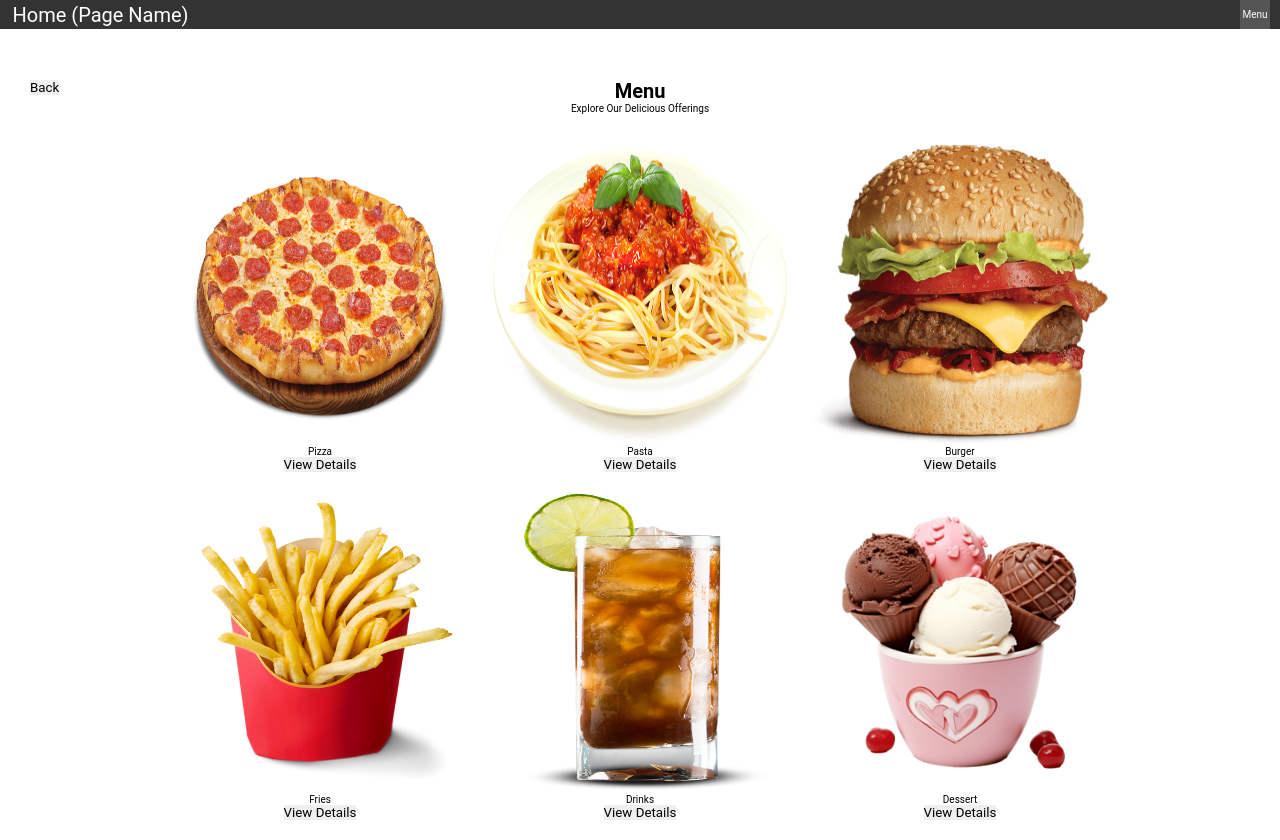
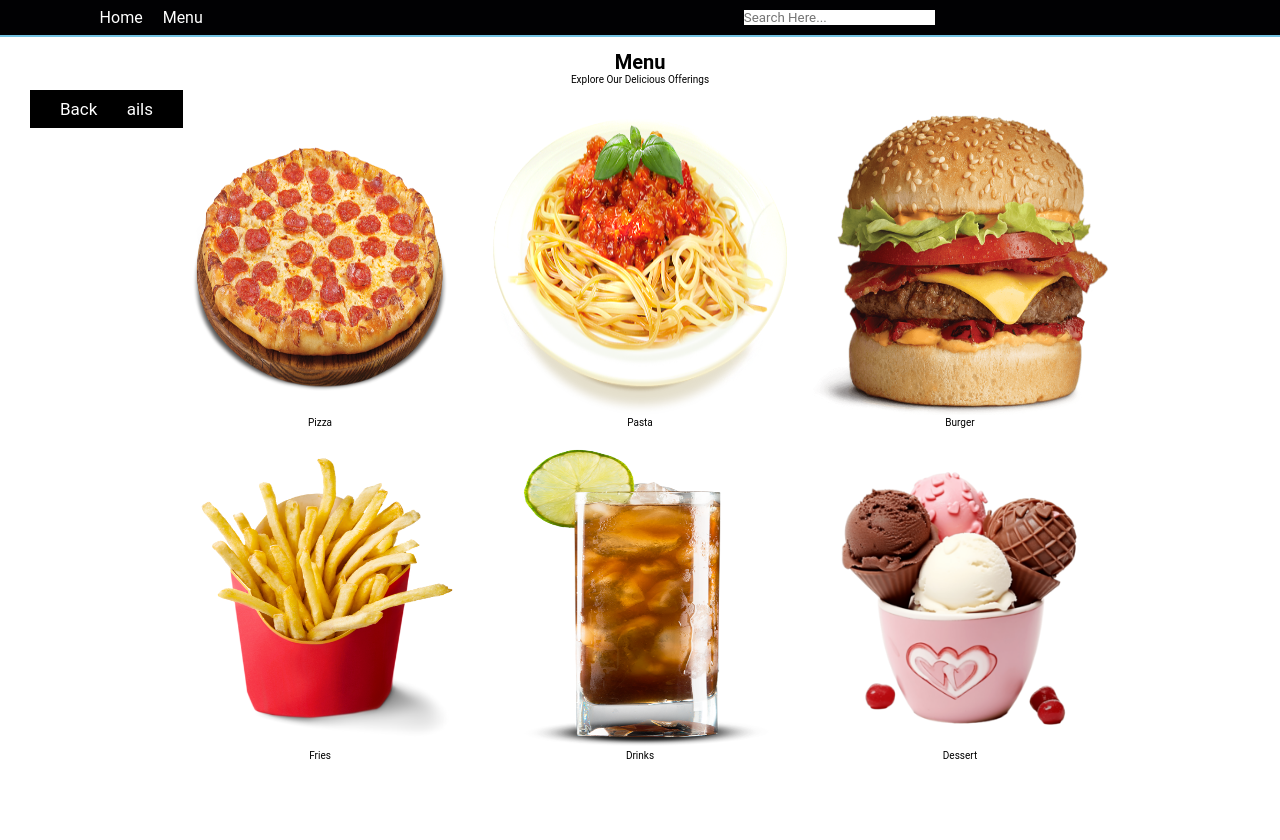
Before and after one commit to garquiza/MENU_BILLING-REPO, a React (Create React App) app in the folder menubilling/: page /menu in a window 1280 px wide. After the commit the page ends 800 px from the top, so only its background shows below. Built offline with nearby package versions, Linux system fonts and the light colour scheme.

Commit message:
Update Navbar, Home, Menu, and Style

```diff
--- a/menubilling/src/Navbar.js
+++ b/menubilling/src/Navbar.js
@@ -1,27 +1,53 @@
-import { Link, useMatch, useResolvedPath } from "react-router-dom";
+import React, { useRef } from "react";
+import { Link } from "react-router-dom";
 
-export default function Navbar() {
-  return (
-    <nav className="nav">
-      <Link to="/" className="site-title">
-        Home (Page Name)
-      </Link>
-      <ul>
-        <CustomLink to="/menu">Menu</CustomLink>
-      </ul>
-    </nav>
-  );
-}
+const Navbar = () => {
+  const navbarRef = useRef();
+  const searchRef = useRef();
+  const cartRef = useRef();
 
-function CustomLink({ to, children, ...props }) {
-  const resolvedPath = useResolvedPath(to);
-  const isActive = useMatch({ path: resolvedPath.pathname, end: true });
+  const navbarHandler = () => {
+    navbarRef.current.classList.toggle("active");
+    searchRef.current.classList.remove("active");
+    cartRef.current.classList.remove("active");
+  };
+
+  const searchHandler = () => {
+    searchRef.current.classList.toggle("active");
+    navbarRef.current.classList.remove("active");
+    cartRef.current.classList.remove("active");
+  };
+
+  const cartHandler = () => {
+    cartRef.current.classList.toggle("active");
+    searchRef.current.classList.remove("active");
+    navbarRef.current.classList.remove("active");
+  };
 
   return (
-    <li className={isActive ? "active" : ""}>
-      <Link to={to} {...props}>
-        {children}
-      </Link>
-    </li>
+    <>
+      <header className="header">
+
+        <nav className="navbar" ref={navbarRef}>
+          <Link to="/">Home</Link>
+          <Link to="/menu">Menu</Link>
+
+        </nav>
+        <div className="icons">
+          <div className="fas fa-search" id="search-btn" onClick={searchHandler}></div>
+          <div className="fas fa-shopping-cart" id="cart-btn" onClick={cartHandler}></div>
+          <div className="fas fa-bars" id="menu-btn" onClick={navbarHandler}></div>
+        </div>
+        <div className="search-form" ref={searchRef}>
+          <input type="search" id="search-box" placeholder="search here..." />
+          <label htmlFor="search-box" className="fas fa-search"></label>
+        </div>
+        <div className="cart-items-container" ref={cartRef}>
+          {/* Render cart items here */}
+        </div>
+      </header>
+    </>
   );
-}
+};
+
+export default Navbar;
--- a/menubilling/src/pages/Home.js
+++ b/menubilling/src/pages/Home.js
@@ -10,7 +10,7 @@ export default function Home() {
           <h1>Menu Billing Web Application</h1>
           <p>Delicious food for every mood</p>
           <Link to="/menu">
-            <button>Order Now</button>
+            <button className="btn">Order Now</button>
           </Link>
         </div>
         <div className="image-content">
--- a/menubilling/src/pages/Menu.js
+++ b/menubilling/src/pages/Menu.js
@@ -31,7 +31,7 @@ const Menu = () => {
       {/* BACK BUTTON */}
       <div className="back-button">
         <Link to="/">
-          <button>Back</button>
+          <button className="back-button">Back</button>
         </Link>
       </div>
     </div>
--- a/menubilling/src/styles.css
+++ b/menubilling/src/styles.css
@@ -43,8 +43,10 @@ body {
     text-align: center;
 }
 
+/*Navigation Bar */
 .nav {
-    background-color: #333;
+    background: rgb(8,255,241);
+    background: radial-gradient(circle, rgba(8,255,241,1) 0%, rgba(255,255,255,1) 0%, rgba(255,255,255,1) 0%, rgba(222,252,243,1) 0%, rgba(57,255,242,1) 59%);
     color: white;
     display: flex;
     justify-content: space-between;
@@ -80,6 +82,47 @@ body {
 
 .nav li:hover {
     background-color: #777;
+}
+
+.header {
+  background: #010103;
+  display: flex;
+  align-items: center;
+  justify-content: space-between;
+  padding: 8px 7%;
+  border-bottom: 0.2rem solid #73c2e1;
+  position: fixed;
+  top: 0;
+  left: 0;
+  right: 0;
+  z-index: 1000;
+}
+
+.header .logo img {
+  max-width: 75px;
+}
+
+.header .navbar a {
+  margin: 0 1rem;
+  font-size: 1.6rem;
+  color: #fff;
+}
+
+.header .navbar a:hover {
+  color: #73c2e1;
+  border-bottom: 0.1rem solid #73c2e1;
+  padding-bottom: 0.5rem;
+}
+
+.header .icons div {
+  color: #fff;
+  cursor: pointer;
+  font-size: 2.5rem;
+  margin-left: 2rem;
+}
+
+.header .icons div:hover {
+  color: #73c2e1;
 }
 
 /* HOME PAGE STYLE */
@@ -135,10 +178,38 @@ img {
 /* .view-details-button {
 } */
 
+.view-details-button {
+    position: fixed;
+    top: 80px;
+    left: 30px;
+    margin-top: 1rem;
+    display: inline-block;
+    padding: 0.9rem 3rem;
+    font-size: 1.7rem;
+    color: #fff;
+    background: black;
+    cursor: pointer;
+}
+
+.view-details-button:hover {
+    letter-spacing: 0.2rem;
+}
+
 .back-button {
     position: fixed;
     top: 80px;
     left: 30px;
+    margin-top: 1rem;
+    display: inline-block;
+    padding: 0.9rem 3rem;
+    font-size: 1.7rem;
+    color: #fff;
+    background: black;
+    cursor: pointer;
+    }
+
+.back-button:hover {
+    letter-spacing: 0.2rem;
 }
 
 .btn {
@@ -147,7 +218,7 @@ img {
   padding: 0.9rem 3rem;
   font-size: 1.7rem;
   color: #fff;
-  background: #ffc107;
+  background: #000000;
   cursor: pointer;
 }
 
```
